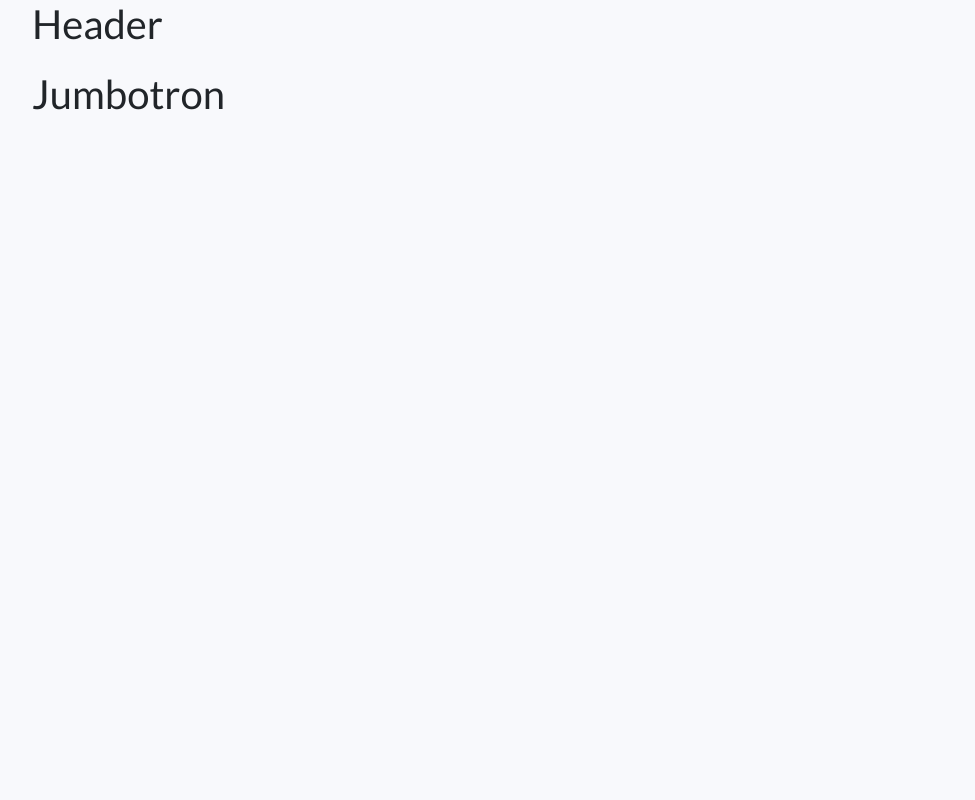
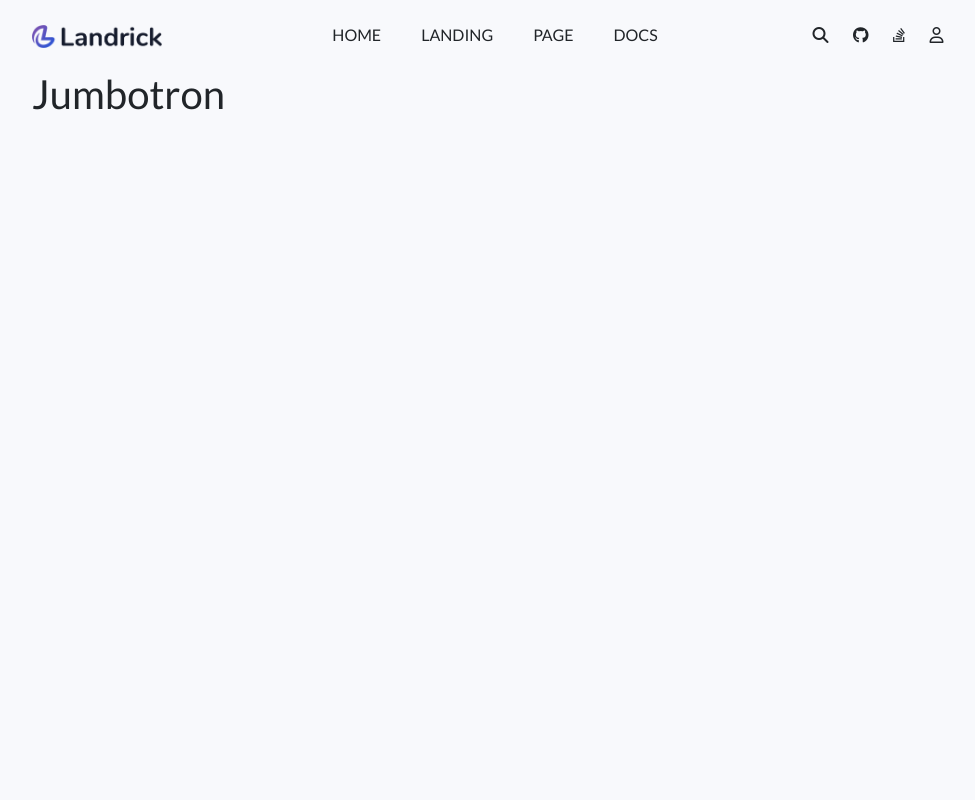
Before and after one commit to LucaFabbozzo/proj-html-vuejs, a Vue app: page / in a window 1280 px wide. Shown: the top 800 px of the page, without its empty margins (140-1115 px from the left). Built offline with nearby package versions, Linux system fonts and the light colour scheme.

Commit message:
[add] structure of header

```diff
--- a/src/App.vue
+++ b/src/App.vue
@@ -11,7 +11,7 @@ import AppFooter from './components/AppFooter.vue'
   </script>
 
 <template>
-    <AppHeader />
+    <AppHeader logo="logo" />
     <Jumbo />
     <AppMain />
     <AppFooter />
--- a/src/components/AppHeader.vue
+++ b/src/components/AppHeader.vue
@@ -1,13 +1,35 @@
   <script>
+  import {store} from '../data/store'
   export default {
-    name: 'AppHeader'
+  name: 'AppHeader',
+  props: {
+      logo: String
+  },
+  data() {
+    return {
+      store
+      }
+    }
   }
   </script>
 
 <template>
   <header>
-    <div class="container w-75 m-auto">
-      <h1>Header</h1>
+    <div class="container w-75 m-auto d-flex align-items-center justify-content-between h-100">
+      <div class="logo">
+        <img src="../assets/img/logo-dark.png" alt="logo">
+      </div>
+      <nav>
+        <ul>
+          <li v-for="(menus, index) in store.navbar" :key="index">{{menus}}</li>
+        </ul>
+      </nav>
+      <div class="icons">
+        <i class="fa-solid fa-magnifying-glass"></i>
+        <i class="fa-brands fa-github"></i>
+        <i class="fa-brands fa-stack-overflow"></i>
+        <i class="fa-regular fa-user"></i>
+      </div>
     </div>
   </header>
 </template>
@@ -17,6 +39,29 @@
   header {
     background-color: $top-background;
     height: 70px;
+  .logo {
+    img {
+      width: 130px;
+    }
+  }
+  nav {
+    ul {
+      display: flex;
+      justify-content: space-between;
+      margin: 0;
+      padding: 0;
+      li {
+        list-style: none;
+        text-transform: uppercase;
+        padding-left: 40px;
+      }
+    }
+    }
+  .icons {
+    width: 180px;
+    display: flex;
+    justify-content: space-evenly;
   }
 
+  }
 </style>
--- /dev/null
+++ b/src/data/store.js
@@ -0,0 +1,6 @@
+import { reactive } from "vue";
+
+export const store = reactive({
+  navbar: ['home', 'landing', 'page', 'docs'],
+
+});
--- a/src/styles/general.scss
+++ b/src/styles/general.scss
@@ -8,3 +8,8 @@
 body {
   font-family: "Lato", sans-serif;
 }
+
+
+img {
+  width: 100%;
+}
```
